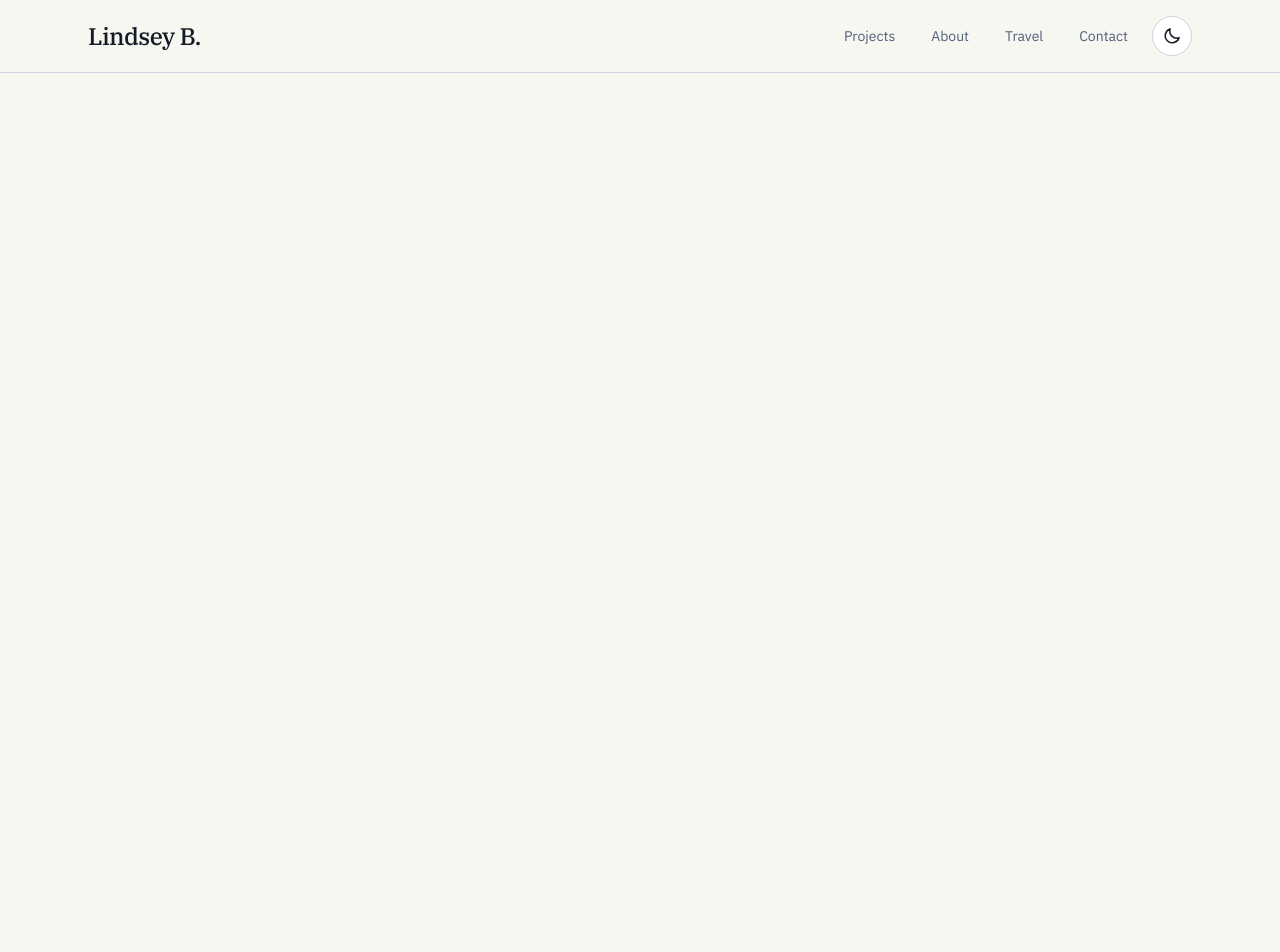
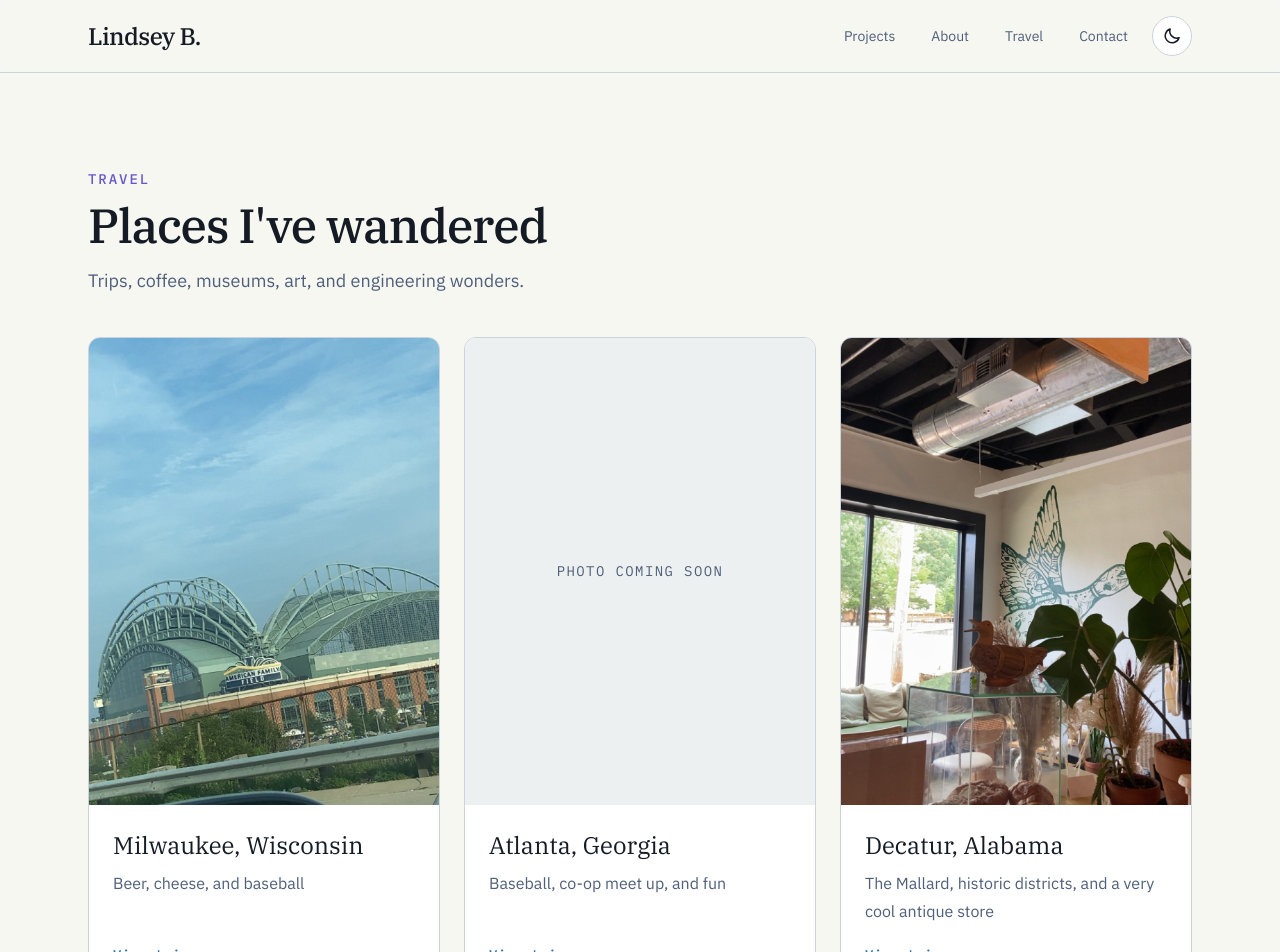
Before and after one commit to greyjediak/greyjediak.github.io, a React (Vite) app: page /travels in a window 1280 px wide. Shown: the top 952 px of the page. Before the commit the page ends 800 px from the top, so only its background shows below. Built offline with nearby package versions, Linux system fonts and the light colour scheme.

Commit message:
added travel section and links

```diff
--- a/src/AboutPage.jsx
+++ b/src/AboutPage.jsx
@@ -1,5 +1,6 @@
 import { Link } from "react-router-dom";
 import FlipCard from "./components/cards/FlipCard";
+import TravelCard from "./components/cards/TravelCard";
 import PageContainer from "./components/layout/PageContainer";
 import PageHeader from "./components/layout/PageHeader";
 import { coffeeCards } from "./data/coffeeCards";
@@ -55,7 +56,7 @@ export default function AboutPage() {
             When I&apos;m not studying or working, I&apos;m usually playing
             guitar (badly), dialing in espresso for latte art, or hanging out
             with my new cat. This summer, I&apos;m hoping to finish two sewing
-            projects, build out a couple keyboards, and read the pile of books I&^apos;ve
+            projects, build out a couple keyboards, and read the pile of books I've
             collected over the semester.
           </p>
         </div>
@@ -166,36 +167,18 @@ export default function AboutPage() {
         />
 
         <div className="mt-10 grid gap-6 sm:grid-cols-2 lg:grid-cols-3">
-          {travels.map((travel) => (
-            <Link
-              to={`/travels/${travel.id}`}
-              key={travel.id}
-              className="group flex h-full flex-col overflow-hidden rounded-xl border border-line bg-surface transition duration-200 hover:-translate-y-1 hover:border-line-strong hover:shadow-xl"
-            >
-              {travel.image ? (
-                <img
-                  src={travel.image}
-                  alt={travel.title}
-                  loading="lazy"
-                  className="aspect-[4/3] w-full object-cover transition duration-300 group-hover:scale-[1.02]"
-                />
-              ) : (
-                <div className="flex aspect-[4/3] items-center justify-center bg-surface-subtle font-mono text-sm uppercase tracking-widest text-muted">
-                  Photo coming soon
-                </div>
-              )}
-
-              <div className="flex flex-1 flex-col p-6">
-                <h3 className="font-header text-2xl text-ink">
-                  {travel.title}
-                </h3>
-                <p className="mt-2 leading-7 text-muted">{travel.subtitle}</p>
-                <span className="mt-auto inline-flex items-center gap-2 pt-5 font-mono text-sm font-medium text-action">
-                  View trip <span className="text-signal">→</span>
-                </span>
-              </div>
-            </Link>
+          {travels.slice(0, 3).map((travel) => (
+            <TravelCard key={travel.id} travel={travel} />
           ))}
+        </div>
+        <div className="mt-10">
+          <Link
+            to="/travels"
+            className="inline-flex items-center gap-2 rounded-full bg-action px-6 py-3 font-medium text-white transition hover:-translate-y-0.5 hover:bg-action-hover"
+          >
+            More travel
+            <span className="text-signal" aria-hidden="true">→</span>
+          </Link>
         </div>
       </section>
 
--- a/src/App.jsx
+++ b/src/App.jsx
@@ -1,10 +1,11 @@
-import { Route, Routes } from "react-router-dom";
+import { Navigate, Route, Routes } from "react-router-dom";
 import Navbar from "./components/Navbar";
 import Homepage from "./Homepage";
 import AboutPage from "./AboutPage";
 import ContactPage from "./ContactPage";
 import ProjectDetailsPage from "./ProjectDetailsPage";
 import TravelPage from "./TravelPage";
+import TravelDetailsPage from "./TravelDetailsPage";
 
 export default function App() {
   return (
@@ -16,7 +17,9 @@ export default function App() {
         <Route path="/about" element={<AboutPage />} />
         <Route path="/contact" element={<ContactPage />} />
         <Route path="/project/:id" element={<ProjectDetailsPage />} />
-        <Route path="/travels/:id" element={<TravelPage />} />
+        <Route path="/travels" element={<TravelPage />} />
+        <Route path="/travels/:id" element={<TravelDetailsPage />} />
+        <Route path="/travel" element={<Navigate to="/travels" replace />} />
       </Routes>
     </div>
   );
--- /dev/null
+++ b/src/TravelDetailsPage.jsx
@@ -0,0 +1,89 @@
+import { Link, useParams } from "react-router-dom";
+import PageContainer from "./components/layout/PageContainer";
+import PageHeader from "./components/layout/PageHeader";
+import TravelGallery from "./components/media/TravelGallery";
+import VideoGrid from "./components/media/VideoGrid";
+import { travels } from "./data/travels";
+
+export default function TravelDetailsPage() {
+  const { id } = useParams();
+  const travel = travels.find((item) => item.id === id);
+
+  if (!travel) {
+    return (
+      <PageContainer className="py-24 text-center">
+        <p className="font-mono text-sm uppercase tracking-widest text-accent">
+          404
+        </p>
+        <h1 className="mt-3 font-header text-4xl text-ink">
+          Place not found
+        </h1>
+        <Link
+          to="/travels"
+          className="mt-6 inline-flex text-action underline-offset-4 hover:text-action-hover hover:underline"
+        >
+          Return to all travels
+        </Link>
+      </PageContainer>
+    );
+  }
+
+  return (
+    <PageContainer className="py-16 sm:py-24">
+      <Link
+        to="/travels"
+        className="mb-8 inline-flex items-center gap-2 font-mono text-sm text-action transition hover:text-action-hover"
+      >
+        <span aria-hidden="true">←</span>
+        All travels
+      </Link>
+
+      <PageHeader
+        eyebrow="Travel"
+        title={travel.title}
+        description={travel.subtitle}
+        as="h1"
+      />
+
+      {travel.image && (
+        <img
+          src={travel.image}
+          alt={travel.title}
+          className="mt-10 aspect-video w-full rounded-2xl border border-line object-cover"
+        />
+      )}
+
+      {travel.summary && (
+        <section className="py-16">
+          <PageHeader eyebrow="Overview" title="About this trip" />
+          <p className="mt-6 max-w-3xl text-lg leading-8 text-muted">
+            {travel.summary}
+          </p>
+        </section>
+      )}
+
+      {travel.images?.length > 0 && (
+        <section className="py-16">
+          <PageHeader
+            eyebrow="Gallery"
+            title="Photos"
+            description="Stories appear below each photo on smaller screens and on the reverse of each photo on larger screens."
+          />
+
+          <div className="mt-8">
+            <TravelGallery images={travel.images} />
+          </div>
+        </section>
+      )}
+
+      {travel.videos?.length > 0 && (
+        <section className="py-16">
+          <PageHeader eyebrow="Videos" title="Trip videos" />
+          <div className="mt-8">
+            <VideoGrid videos={travel.videos} />
+          </div>
+        </section>
+      )}
+    </PageContainer>
+  );
+}
--- a/src/TravelPage.jsx
+++ b/src/TravelPage.jsx
@@ -1,81 +1,23 @@
-import { Link, useParams } from "react-router-dom";
+import TravelCard from "./components/cards/TravelCard";
 import PageContainer from "./components/layout/PageContainer";
 import PageHeader from "./components/layout/PageHeader";
-import TravelGallery from "./components/media/TravelGallery";
-import VideoGrid from "./components/media/VideoGrid";
 import { travels } from "./data/travels";
 
 export default function TravelPage() {
-  const { id } = useParams();
-  const travel = travels.find((item) => item.id === id);
-
-  if (!travel) {
-    return (
-      <PageContainer className="py-24 text-center">
-        <p className="font-mono text-sm uppercase tracking-widest text-accent">
-          404
-        </p>
-        <h1 className="mt-3 font-header text-4xl text-ink">
-          Place not found
-        </h1>
-        <Link
-          to="/about#travels"
-          className="mt-6 inline-flex text-action underline-offset-4 hover:text-action-hover hover:underline"
-        >
-          Return to travels
-        </Link>
-      </PageContainer>
-    );
-  }
-
   return (
     <PageContainer className="py-16 sm:py-24">
       <PageHeader
         eyebrow="Travel"
-        title={travel.title}
-        description={travel.subtitle}
+        title="Places I've wandered"
+        description="Trips, coffee, museums, art, and engineering wonders."
         as="h1"
       />
 
-      {travel.image && (
-        <img
-          src={travel.image}
-          alt={travel.title}
-          className="mt-10 aspect-video w-full rounded-2xl border border-line object-cover"
-        />
-      )}
-
-      {travel.summary && (
-        <section className="py-16">
-          <PageHeader eyebrow="Overview" title="About this trip" />
-          <p className="mt-6 max-w-3xl text-lg leading-8 text-muted">
-            {travel.summary}
-          </p>
-        </section>
-      )}
-
-      {travel.images?.length > 0 && (
-        <section className="py-16">
-          <PageHeader
-            eyebrow="Gallery"
-            title="Photos"
-            description="Stories appear below each photo on smaller screens and on the reverse of each photo on larger screens."
-          />
-
-          <div className="mt-8">
-            <TravelGallery images={travel.images} />
-          </div>
-        </section>
-      )}
-
-      {travel.videos?.length > 0 && (
-        <section className="py-16">
-          <PageHeader eyebrow="Videos" title="Trip videos" />
-          <div className="mt-8">
-            <VideoGrid videos={travel.videos} />
-          </div>
-        </section>
-      )}
+      <div className="mt-10 grid gap-6 sm:grid-cols-2 lg:grid-cols-3">
+        {travels.map((travel) => (
+          <TravelCard key={travel.id} travel={travel} />
+        ))}
+      </div>
     </PageContainer>
   );
 }
--- a/src/components/Navbar.jsx
+++ b/src/components/Navbar.jsx
@@ -4,7 +4,7 @@ import { Link, NavLink } from "react-router-dom";
 const links = [
   { label: "Projects", to: "/#projects" },
   { label: "About", to: "/about" },
-  { label: "Travel", to: "/#travels" },
+  { label: "Travel", to: "/travels" },
   { label: "Contact", to: "/contact" },
 ];
 
--- /dev/null
+++ b/src/components/cards/TravelCard.jsx
@@ -0,0 +1,38 @@
+import { Link } from "react-router-dom";
+
+export default function TravelCard({ travel }) {
+  return (
+    <Link
+      to={`/travels/${travel.id}`}
+      className="group flex h-full flex-col overflow-hidden rounded-xl border border-line bg-surface transition duration-200 hover:-translate-y-1 hover:border-line-strong hover:shadow-xl"
+    >
+      {travel.image ? (
+        <div className="overflow-hidden">
+          <img
+            src={travel.image}
+            alt={travel.title}
+            loading="lazy"
+            decoding="async"
+            className="aspect-[3/4] w-full object-cover transition duration-300 group-hover:scale-[1.02]"
+          />
+        </div>
+      ) : (
+        <div className="flex aspect-[3/4] items-center justify-center bg-surface-subtle px-4 text-center font-mono text-sm uppercase tracking-widest text-muted">
+          Photo coming soon
+        </div>
+      )}
+
+      <div className="flex flex-1 flex-col p-6">
+        <h2 className="font-header text-2xl text-ink">{travel.title}</h2>
+        <p className="mt-2 leading-7 text-muted">{travel.subtitle}</p>
+
+        <span className="mt-auto inline-flex items-center gap-2 pt-5 font-mono text-sm font-medium text-action">
+          View trip
+          <span className="text-signal" aria-hidden="true">
+            →
+          </span>
+        </span>
+      </div>
+    </Link>
+  );
+}
```
